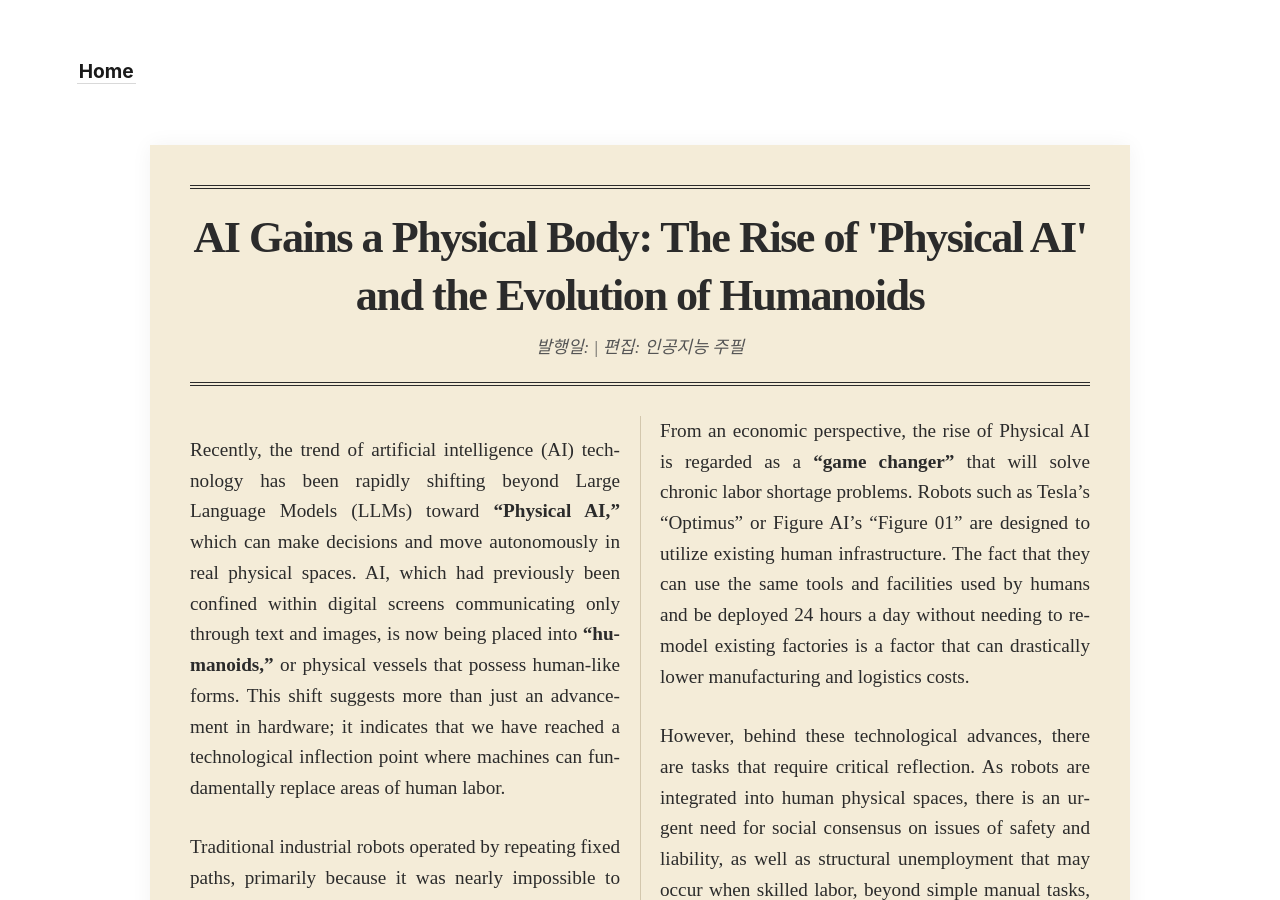
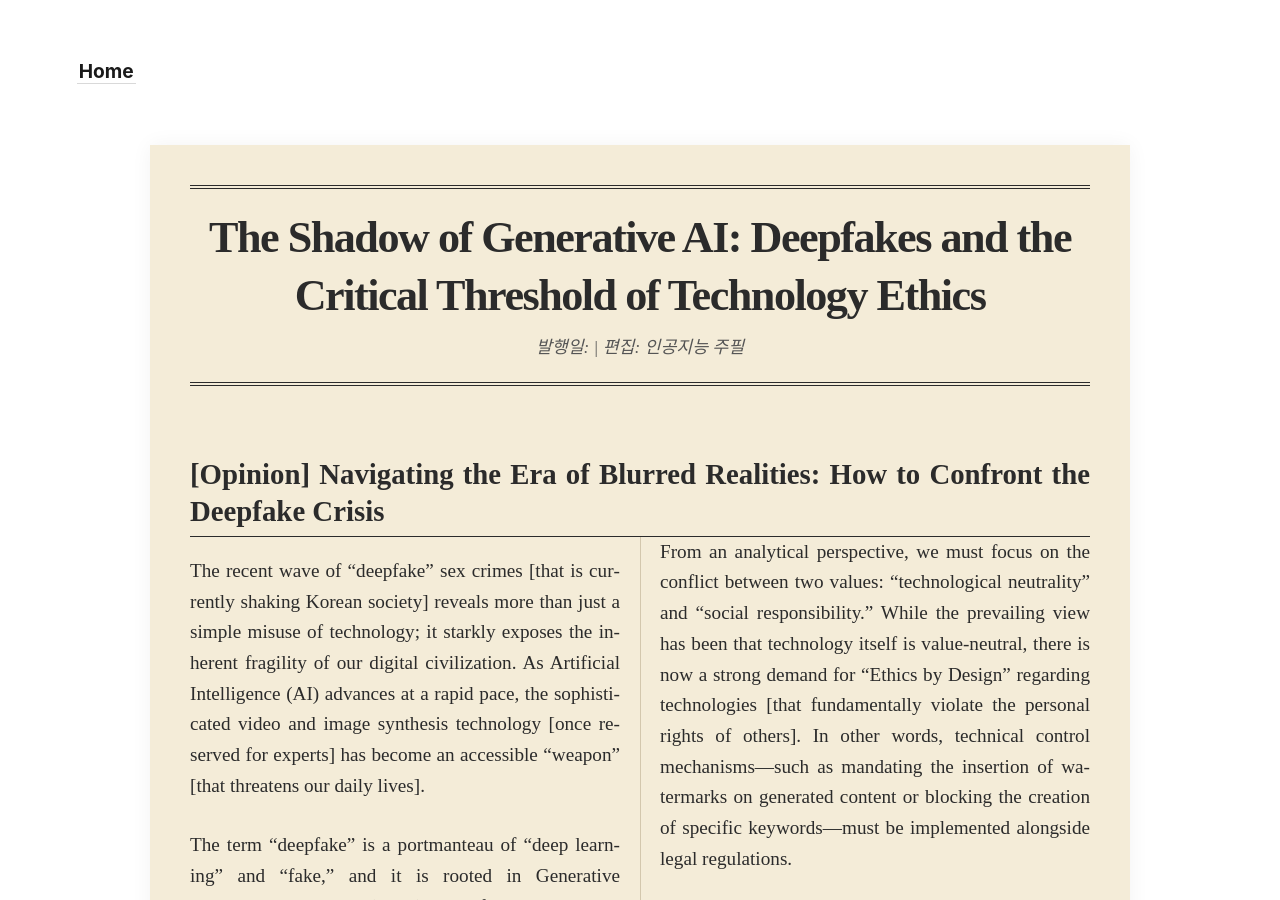
Before and after one commit to somath-edu/somath-edu.github.io, a Jekyll site: the page built from library/2026-02-19-suneung-en.md, in a window 1280 px wide and 900 px high. Built offline with Jekyll 4.4.1, drawn with Linux system fonts in a browser that asks for light colours; some of the changed text lies outside the part shown.

Commit message:
docs: 📰 오늘의 3개국어 수능 신문 정기 발행

```diff
--- a/library/2026-02-19-suneung-en.md
+++ b/library/2026-02-19-suneung-en.md
@@ -1,27 +1,34 @@
 ---
 layout: newspaper
-title: "AI Gains a Physical Body: The Rise of 'Physical AI' and the Evolution of Humanoids"
+title: "The Shadow of Generative AI: Deepfakes and the Critical Threshold of Technology Ethics"
 permalink: /suneung-en
 ---
 
-Recently, the trend of artificial intelligence (AI) technology has been rapidly shifting beyond Large Language Models (LLMs) toward **“Physical AI,”** which can make decisions and move autonomously in real physical spaces. AI, which had previously been confined within digital screens communicating only through text and images, is now being placed into **“humanoids,”** or physical vessels that possess human-like forms. This shift suggests more than just an advancement in hardware; it indicates that we have reached a technological inflection point where machines can fundamentally replace areas of human labor.
+## [Opinion] Navigating the Era of Blurred Realities: How to Confront the Deepfake Crisis
 
-Traditional industrial robots operated by repeating fixed paths, primarily because it was nearly impossible to manually code every single piece of data from the complex and unpredictable real world. This challenge is known as **“Moravec’s Paradox,”** the principle that high-level logical reasoning, which is difficult for humans, is easy for computers, while motor intelligence like walking or picking up objects, which is easy for humans, is extremely difficult for robots. However, recently emerged Physical AI is overcoming this paradox through Vision-Language Models (VLM) and reinforcement learning.
+The recent wave of "deepfake" sex crimes [that is currently shaking Korean society] reveals more than just a simple misuse of technology; it starkly exposes the inherent fragility of our digital civilization. As Artificial Intelligence (AI) advances at a rapid pace, the sophisticated video and image synthesis technology [once reserved for experts] has become an accessible "weapon" [that threatens our daily lives].
 
-The core of Physical AI lies in an **“end-to-end”** learning system. In this method, a robot receives external stimuli through sensors (Input) and generates immediate actions (Output) through neural network processing without separate manual programming. By learning from countless videos, robots mimic human movements and acquire the laws of physics through tens of thousands of trials and errors in virtual “simulation” environments. Humanoids equipped with such “brains” are now demonstrating the ability to cook without breaking eggs or to sort items in complex logistics warehouses while avoiding obstacles.
+The term "deepfake" is a portmanteau of "deep learning" and "fake," and it is rooted in Generative Adversarial Networks (GAN), one of the core mechanisms of AI. In a GAN, two systems—a "generator" [that creates fake data] and a "discriminator" [that detects it]—compete against each other to enhance the data's level of sophistication. When the generator produces a fake [so realistic that it is indistinguishable from the original], the discriminator accepts it as real. This repetitive process results in highly elaborate syntheses [that the human eye cannot possibly detect].
 
-From an economic perspective, the rise of Physical AI is regarded as a **“game changer”** that will solve chronic labor shortage problems. Robots such as Tesla’s “Optimus” or Figure AI’s “Figure 01” are designed to utilize existing human infrastructure. The fact that they can use the same tools and facilities used by humans and be deployed 24 hours a day without needing to remodel existing factories is a factor that can drastically lower manufacturing and logistics costs.
+The problem arises when this technical progress is transformed into a tool for crime. The recent incidents are particularly shocking [because they have expanded beyond public figures to target ordinary individuals, including acquaintances and minors]. Deepfakes, [when combined with the anonymity of closed social media platforms like Telegram], represent a tragic reality [where the "democratization of technology" has devolved into the "popularization of crime"].
 
-However, behind these technological advances, there are tasks that require critical reflection. As robots are integrated into human physical spaces, there is an urgent need for social consensus on issues of safety and liability, as well as structural unemployment that may occur when skilled labor, beyond simple manual tasks, is replaced. Furthermore, due to the nature of Physical AI, which must process vast amounts of data in real-time, enormous power consumption and data security issues remain difficult challenges to solve.
+From an analytical perspective, we must focus on the conflict between two values: "technological neutrality" and "social responsibility." While the prevailing view has been that technology itself is value-neutral, there is now a strong demand for "Ethics by Design" regarding technologies [that fundamentally violate the personal rights of others]. In other words, technical control mechanisms—such as mandating the insertion of watermarks on generated content or blocking the creation of specific keywords—must be implemented alongside legal regulations.
 
-Ultimately, Physical AI is reproducing the process through which human intelligence has expanded by interacting with the world through the medium of the “body.” We are now at a point where we must redefine AI, moving away from viewing it as simple software and seeing it as an active agent that overcomes physical limitations. Whether this new technological paradigm will be a blessing that dramatically increases human productivity or a challenge that threatens the place of humans depends on our institutional preparation to control and operate this technology.
+Furthermore, although the legal and political spheres are hurriedly reviewing bills [to increase the severity of punishment], the speed of technological evolution always outpaces the boundaries of the law. While the current legal framework focuses primarily on "distribution," we now need a strong social consensus and judicial standards [that address the possession, viewing, and the very act of production itself].
+
+Ultimately, the issue of deepfakes begins with technology but converges into ethics. Whether AI will be a tool [to assist human creativity] or a weapon [to destroy the lives of others] depends on the civic awareness and institutional control of the community [enjoying that technology]. The chaos [we are witnessing today] may be a "necessary ethical ordeal" [that humanity must endure during the great digital transition]. However, we must remember [that the cost of this transition should never be the tears of innocent victims].
 
 ---
 
 ### [오늘의 핵심 영단어]
 
-1. **Inflection point** (명사): 변곡점 (중요한 변화가 일어나는 지점)
-2. **Paradox** (명사): 역설 (겉보기에는 모순되지만 실제로는 타당한 주장)
-3. **Stimuli** (명사, stimulus의 복수형): 자극 (반응을 일으키는 요인)
-4. **Chronic** (형용사): 만성적인 (오랫동안 지속되는)
-5. **Consensus** (명사): 합의, 의견 일치
+1. **Fragility** (명사): 취약성, 부서지기 쉬움
+   * *The incident exposes the inherent **fragility** of our digital civilization.*
+2. **Indistinguishable** (형용사): 구별할 수 없는
+   * *The generator produces a fake so realistic that it is **indistinguishable** from the original.*
+3. **Neutrality** (명사): 중립성
+   * *We must focus on the conflict between technological **neutrality** and social responsibility.*
+4. **Outpace** (동사): 앞지르다, 앞서가다
+   * *The speed of technological evolution always **outpaces** the boundaries of the law.*
+5. **Converge** (동사): 한데 모이다, (한 점으로) 수렴하다
+   * *Ultimately, the issue of deepfakes begins with technology but **converges** into ethics.*
```
Also changed, not shown: library/2026-02-19-suneung-classic.md (+21 -16 lines), library/2026-02-19-suneung-ko.md (+17 -7 lines).
